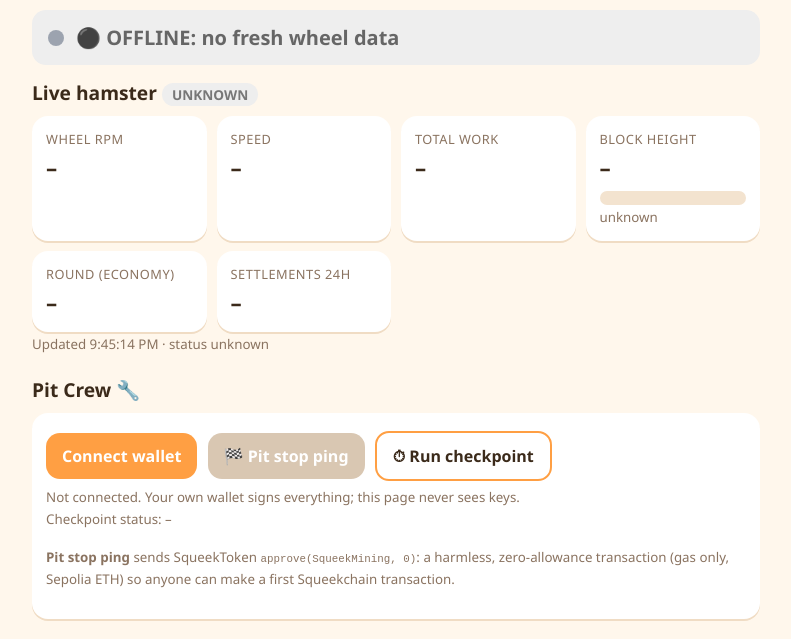
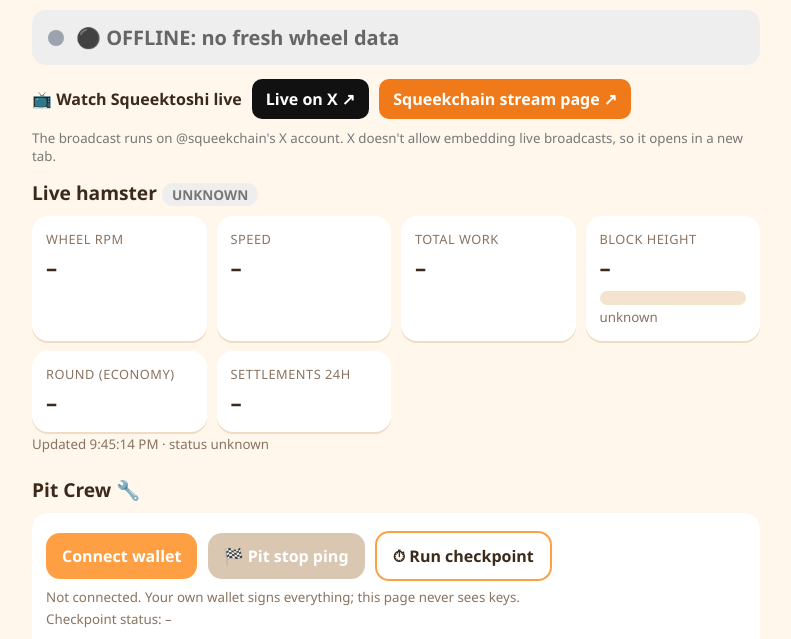
Before and after one commit to v1dox123/squeektrack, a website: page index.html in a window 1280 px wide. Shown: the part 117-756 px from the top of the page, without its empty margins (244-1035 px from the left). Drawn offline with Linux system fonts and the light colour scheme; no server answers; a script that the page names is missing.

Commit message:
Add Watch live links to the hamster stream

```diff
--- a/index.html
+++ b/index.html
@@ -27,6 +27,7 @@
   button:disabled{background:#d9c7b2;cursor:not-allowed}
   button.ghost{background:#fff;color:var(--ink);border:2px solid var(--accent)}
   .pill{display:inline-block;padding:2px 10px;border-radius:99px;font-weight:800;font-size:.85rem}
+  .watch{display:flex;flex-wrap:wrap;gap:10px;align-items:center;margin:0 0 14px;font-weight:600}.watch small{flex-basis:100%;font-weight:400;color:#777}.wbtn{display:inline-block;padding:9px 14px;border-radius:10px;background:#111;color:#fff;text-decoration:none;font-weight:600}.wbtn.alt{background:#f07a1a}
   .livebox{display:flex;gap:12px;align-items:center;padding:14px 16px;border-radius:14px;margin-bottom:14px;font-weight:600}.livebox .lt{font-size:1.25rem}.livebox .dot{width:16px;height:16px;border-radius:50%;flex:none}.livebox.RUN{background:#d6f5e3;color:#1e8449}.livebox.RUN .dot{background:#22c55e;animation:pulse 1s infinite}.livebox.ON{background:#fff4d6;color:#8a5a00}.livebox.ON .dot{background:#f59e0b}.livebox.OFF{background:#eee;color:#666}.livebox.OFF .dot{background:#9ca3af}@keyframes pulse{0%,100%{box-shadow:0 0 0 0 rgba(34,197,94,.7)}50%{box-shadow:0 0 0 8px rgba(34,197,94,0)}}
   .SPINNING{background:#d6f5e3;color:#1e8449}.IDLE{background:#fde2c4;color:#a0522d}.UNKNOWN{background:#eee;color:#777}
   #log{background:#2b1d10;color:#ffe8cc;border-radius:12px;padding:12px;font:13px/1.45 ui-monospace,monospace;min-height:60px;white-space:pre-wrap;word-break:break-all;max-height:260px;overflow:auto}
@@ -40,6 +41,10 @@
 
   <section>
     <div id="livebox" class="livebox OFF"><span class="dot"></span><div><div id="livetitle" class="lt">Checking the hamster…</div><small id="livesub"></small></div></div>
+    <div class="watch"><span>📺 Watch Squeektoshi live</span>
+      <a class="wbtn" href="https://x.com/squeekchain" target="_blank" rel="noopener">Live on X ↗</a>
+      <a class="wbtn alt" href="https://sepolia.squeekchain.com/" target="_blank" rel="noopener">Squeekchain stream page ↗</a>
+      <small>The broadcast runs on @squeekchain's X account. X doesn't allow embedding live broadcasts, so it opens in a new tab.</small></div>
     <h2>Live hamster <span id="status" class="pill UNKNOWN">…</span></h2>
     <div class="grid">
       <div class="card"><div class="k">Wheel RPM</div><div class="v" id="rpm">–</div></div>
```
Also changed, not shown: dist/index.html.
